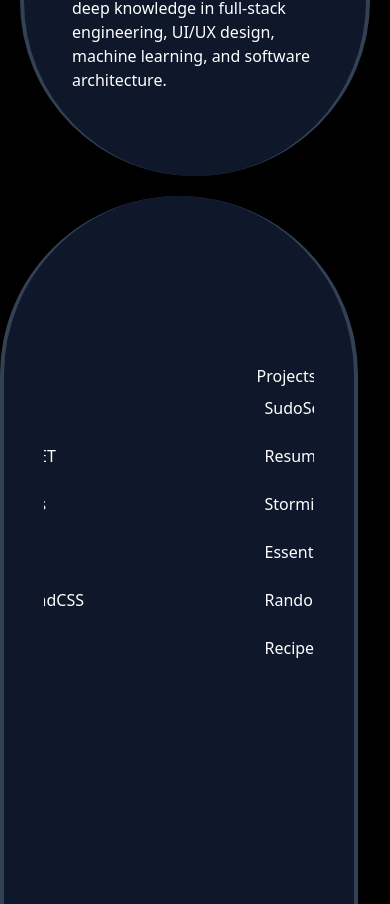
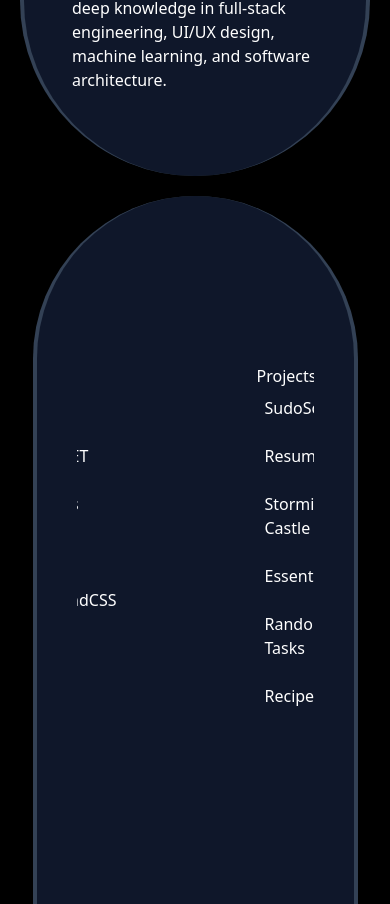
Before and after one commit to ZachariahWard/zack-wards-resume, a Next.js app: page / in a window 390 px wide. Shown: the part 820-1724 px from the top of the page. Built offline with nearby package versions, Linux system fonts and the light colour scheme.

Commit message:
col adjusment
made mobile carousel centered... I am considering not having gutters on the side

```diff
--- a/components/SideCarousel.tsx
+++ b/components/SideCarousel.tsx
@@ -62,7 +62,7 @@ function SideCarousel() {
   const [openSlideIndex, setOpenSlideIndex] = useState(0);
 
   return (
-    <div className="overflow-hidden order-2 lg:order-1 col-start-1 lg:col-end-4 col-end-12 p-0 min-h-fit bg-slate-900 lg:rounded-r-[1000px] rounded-[300px] border-x-4 border-slate-700">
+    <div className="overflow-hidden order-2 lg:order-1 col-start-2 lg:col-start-1 lg:col-end-4 col-end-12 p-0 min-h-fit bg-slate-900 lg:rounded-r-[1000px] rounded-[300px] border-x-4 border-slate-700">
       <CarouselContext.Provider
         value={{
           openSlideIndex: openSlideIndex,
@@ -84,7 +84,7 @@ function SideCarousel() {
         >
           {
             /* Side Carousel */
-            listTitles.map((title, index) => (
+            listTitles.map((title) => (
               <div key={title} className="px-10">
                 <div>{title}</div>
                 <ListItems title={title} />
```
